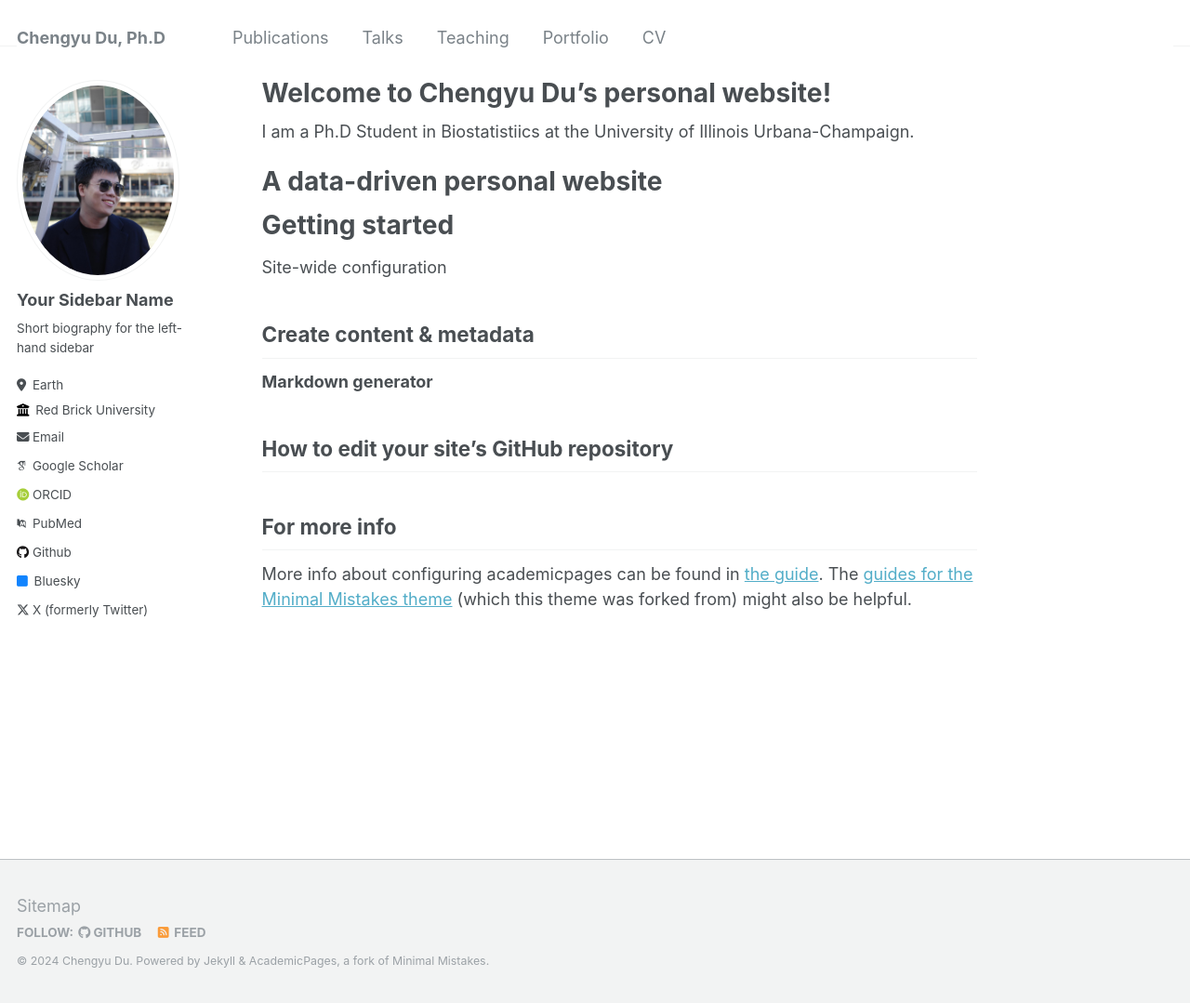
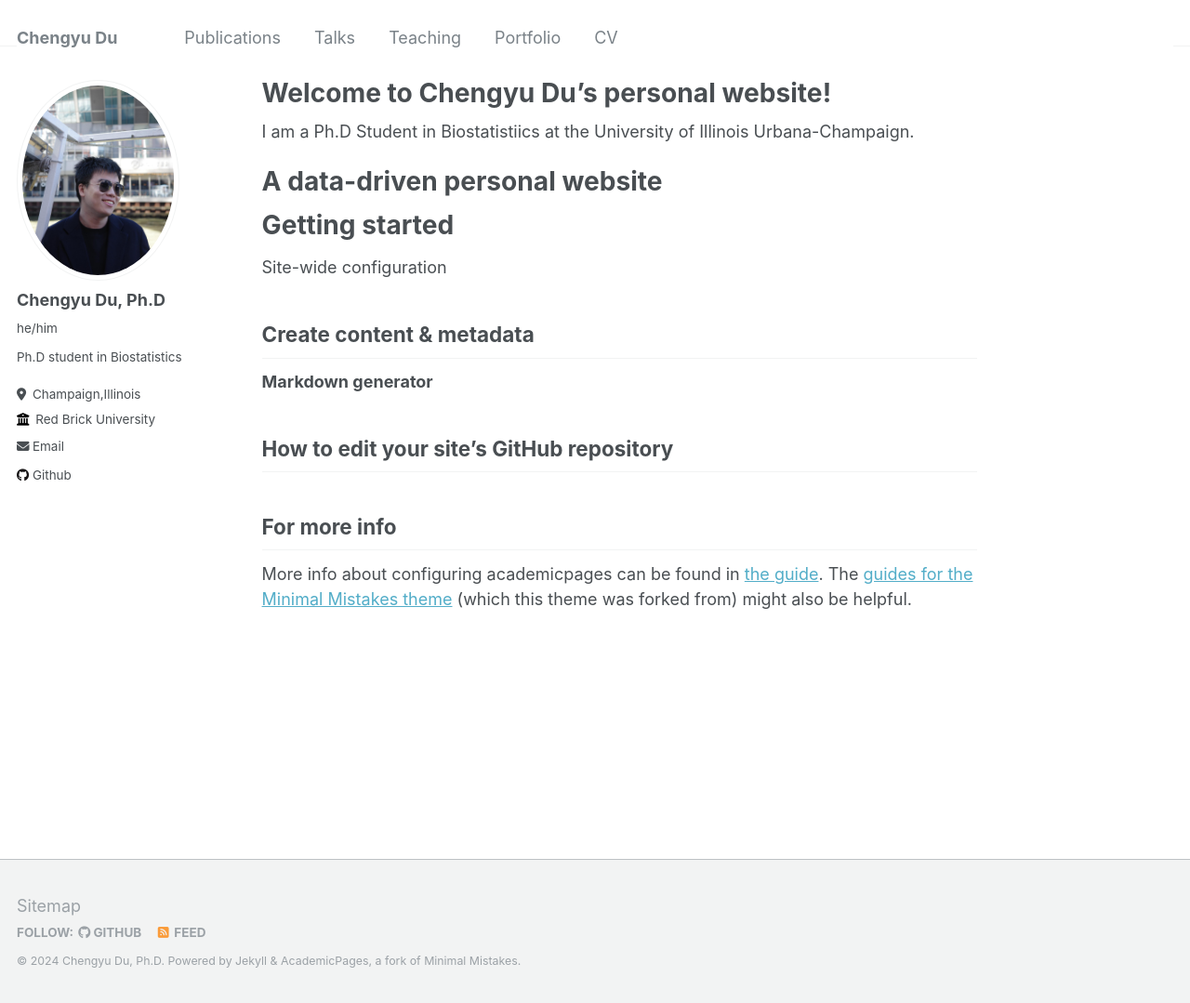
Before and after one commit to ChengyuRicardoDu/ChengyuRicardoDu.github.io, a Jekyll site: the page built from _pages/about.md, in a window 1280 px wide and 1079 px high. Shown: the whole window at 93% size. Built offline with Jekyll 4.4.1, drawn with Linux system fonts in a browser that asks for light colours; some web fonts are replaced.

Commit message:
Update _config.yml

```diff
--- a/_config.yml
+++ b/_config.yml
@@ -8,9 +8,9 @@
 
 # Basic Site Settings
 locale                   : "en-US"
-title                    : "Chengyu Du, Ph.D"
+title                    : "Chengyu Du"
 title_separator          : "-"
-name                     : &name "Chengyu Du"
+name                     : &name "Chengyu Du, Ph.D"
 description              : &description "Ph.D student in Biostatistics"
 url                      : https://chengyuricardodu.github.io
 baseurl                  : "" # the subpath of your site, e.g. "/blog"
@@ -22,32 +22,32 @@ repository               : "ChengyuRicardoDu/ChengyuRicardoDu.github.io"
 author:
   # Biographic information
   avatar           : "profile.jpg"
-  name             : "Your Sidebar Name"
-  pronouns         : # example: "she/her"
-  bio              : "Short biography for the left-hand sidebar"
-  location         : "Earth"
+  name             : "Chengyu Du, Ph.D"
+  pronouns         : "he/him"
+  bio              : "Ph.D student in Biostatistics"
+  location         : "Champaign,Illinois"
   employer         : "Red Brick University"
   uri              : # URL
-  email            : "none@example.org"
+  email            : "cd29@illinois.edu"
 
   # Academic websites
   arxiv            : # URL - Update with the correct link to your profile
-  googlescholar    : "https://scholar.google.com/citations?user=PS_CX0AAAAAJ"
+  googlescholar    : # "https://scholar.google.com/citations?user=PS_CX0AAAAAJ"
   impactstory      : # URL
-  orcid            : "http://orcid.org/yourorcidurl"
-  pubmed           : "https://www.ncbi.nlm.nih.gov/pubmed/?term=john+snow"
+  orcid            : #"http://orcid.org/yourorcidurl"
+  pubmed           : #"https://www.ncbi.nlm.nih.gov/pubmed/?term=john+snow"
   researchgate     : # URL
 
   # Repositories and software development
   bitbucket        : # Username - Update with your username on the site
   codepen          : # Username
   dribbble         : # Username
-  github           : "academicpages"
+  github           : "https://github.com/ChengyuRicardoDu"
   kaggle           : # Username
   stackoverflow    : # User number or user number and name (i.e., use "1" or "1/jeff-atwood")
 
   # Social media
-  bluesky          : "bsky.app" # Replace this with you Bluesky username
+  bluesky          : #"bsky.app" # Replace this with you Bluesky username
   facebook         : # Username
   flickr           : # Username
   foursquare       : # Username
@@ -64,7 +64,7 @@ author:
   steam            : # Username
   telegram         : # URL
   tumblr           : # Username
-  twitter          : "UniofOxford"  # Replace this with your X / Twitter handle
+  twitter          : #"UniofOxford"  # Replace this with your X / Twitter handle
   vine             : # Username
   weibo            : # Username
   wikipedia        : # Username
```
